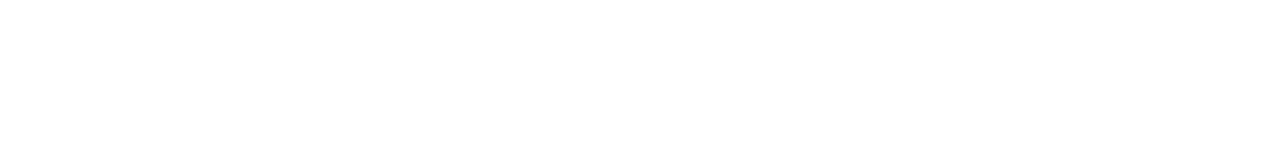
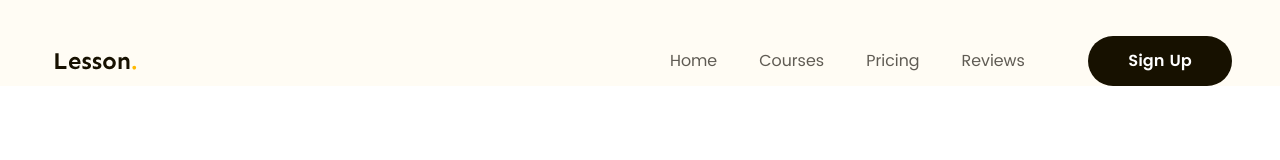
Before and after one commit to DangQuocBaoo/Project---Lesson, a plain HTML site: page index.html in a window 1280 px wide. Shown: the top 160 px of the page. Drawn offline with Linux system fonts and the light colour scheme.

Commit message:
Thêm header

```diff
--- a/Assets/style.css
+++ b/Assets/style.css
@@ -10,3 +10,93 @@ body {
     font-size: 1.6rem;
     font-family: Poppins, sans-serif;
 }
+
+/* Common */
+
+.btn {
+    display: inline-block;
+    padding: 0px 12px;
+    line-height: 50px;
+    background-color: #171100;
+    border-radius: 25px;
+    text-align: center;
+    min-width: 118px;
+    font-weight: 600;
+    font-size: 1.6rem;
+    color: #ffffff;
+}
+
+a {
+    text-decoration: none;
+}
+ul {
+    list-style-type: none;
+}
+.content {
+    width: 1170px;
+    margin-left: auto;
+    margin-right: auto;
+    max-width: calc(100% - 48px);
+}
+
+/* Header*/
+
+.header.fixed {
+    position: sticky;
+    z-index: 1;
+    top: -32px;
+    background-color: #fffcf4;
+}
+.header .body {
+    padding-top: 36px;
+    display: flex;
+    align-items: center;
+}
+.body .nav {
+    display: flex;
+    margin-left: 512px;
+}
+
+.nav li {
+    padding: 0px 21px;
+}
+.nav li a {
+    position: relative;
+    font-weight: 400;
+    font-size: 1.6rem;
+    line-height: 1.75;
+    color: #5f5b53;
+}
+
+.nav li:hover a::before {
+    position: absolute;
+    content: "";
+    bottom: 0;
+    width: 12px;
+    height: 2px;
+    background: #171100;
+    border-radius: 1px;
+}
+
+.nav li:hover a {
+    text-shadow: 1px 0 0 black; /* Thủ thuật thay thế font-weight*/
+    line-height: 1.75;
+    color: #171100;
+}
+
+.body .action {
+    margin-left: 42px;
+}
+
+.action .btn-header {
+    min-width: 144px;
+    font-weight: 600;
+    font-size: 1.6rem;
+    color: #ffffff;
+}
+
+.action .btn-header:hover {
+    background-color: #5f5b53;
+}
+
+/* Hero */
--- a/index.html
+++ b/index.html
@@ -12,11 +12,29 @@
 
         <!--FONTS-->
         <link rel="stylesheet" href="./Assets/fonts/stylesheet.css" />
-
-
     </head>
     <body>
-
+        <main style="height: 10000px">
+            <header class="header fixed">
+                <div class="content">
+                    <div class="body">
+                        <img
+                            src="./Assets/img/logo.svg"
+                            alt="Lesson"
+                            class="logo"
+                        />
+                        <ul class="nav">
+                            <li><a href="">Home</a></li>
+                            <li><a href="">Courses</a></li>
+                            <li><a href="">Pricing</a></li>
+                            <li><a href="">Reviews</a></li>
+                        </ul>
+                        <div class="action">
+                            <a href="" class="btn-header btn">Sign Up</a>
+                        </div>
+                    </div>
+                </div>
+            </header>
         </main>
     </body>
 </html>
```
